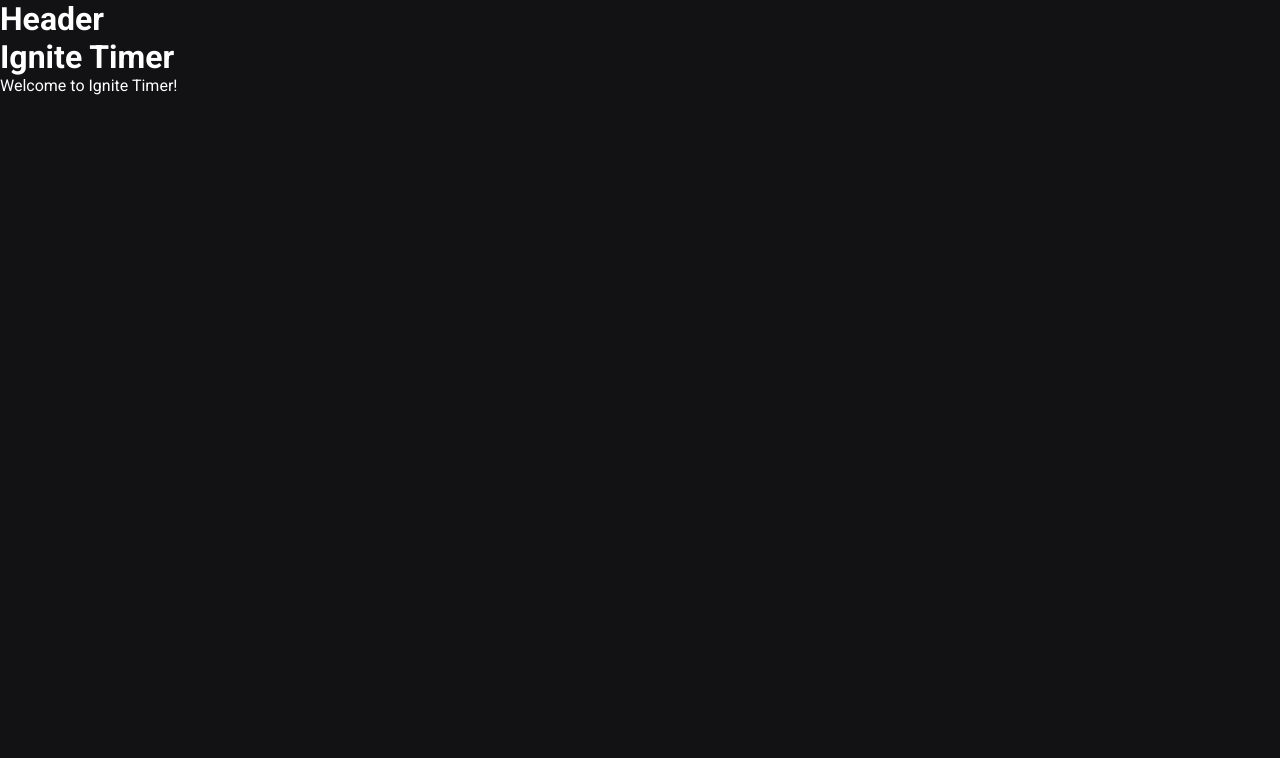
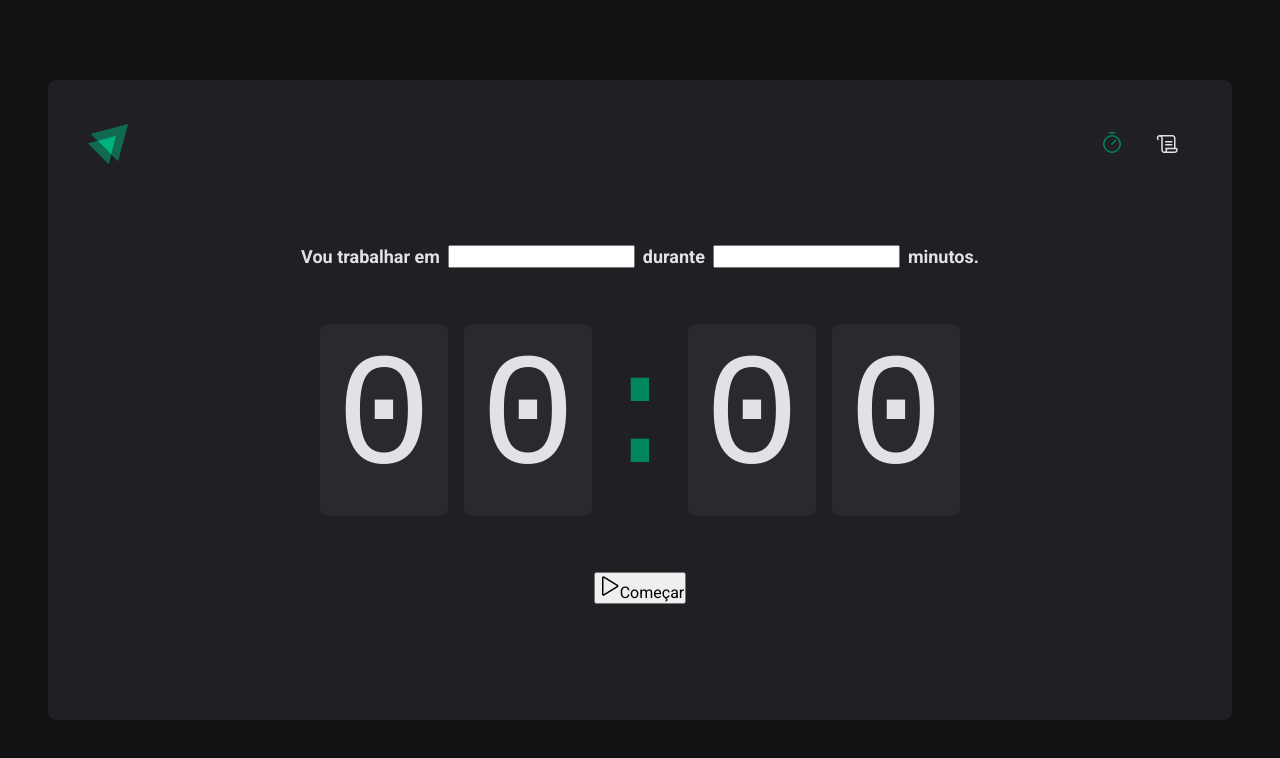
Before and after one commit to Orlandovpjunior/aprofundando_hooks, a React (Vite) app in the folder ignite-timer/: page / in a window 1280 px wide. Shown: the top 758 px of the page. Built offline with nearby package versions, Linux system fonts and the light colour scheme.

Commit message:
style: estilização da home

```diff
--- a/ignite-timer/package.json
+++ b/ignite-timer/package.json
@@ -10,6 +10,7 @@
     "preview": "vite preview"
   },
   "dependencies": {
+    "phosphor-react": "^1.4.1",
     "react": "^19.0.0",
     "react-dom": "^19.0.0",
     "react-router-dom": "^7.5.1",
--- a/ignite-timer/src/components/Header.tsx
+++ /dev/null
@@ -1,7 +0,0 @@
-export function Header() {
-  return (
-    <header>
-      <h1>Header</h1>
-    </header>
-  );
-}
--- /dev/null
+++ b/ignite-timer/src/components/Header/index.tsx
@@ -0,0 +1,21 @@
+import { HeaderContainer } from './styles';
+import logoIgnite from '../../assets/Logo.svg';
+import { Scroll, Timer } from 'phosphor-react';
+import { NavLink } from 'react-router-dom';
+
+
+export function Header() {
+  return (
+    <HeaderContainer>
+      <img src={logoIgnite} alt=''/>
+      <nav>
+        <NavLink to="/" title='Timer'>
+          <Timer size={24}/>
+        </NavLink>
+        <NavLink to="/history" title='Histórico'>
+          <Scroll size={24}/>
+        </NavLink>
+      </nav>
+    </HeaderContainer>
+  );
+}
--- /dev/null
+++ b/ignite-timer/src/components/Header/styles.ts
@@ -0,0 +1,32 @@
+import styled from "styled-components";
+
+export const HeaderContainer = styled.header`
+    display: flex;
+    align-items: center;
+    justify-content: space-between;
+
+    nav{
+        display: flex;
+        gap: 0.5rem;
+
+        a{
+            width: 3rem;
+            height: 3rem;
+            display: flex;
+            justify-content:center;
+            align-items: center;
+
+            color: ${(props) => props.theme["gray-100"]};
+            border-top: 3px solid transparent;
+            border-bottom: 3px solid transparent;
+
+            &:hover{
+                border-bottom: 3px solid ${(props) => props.theme["green-500"]};
+            }
+
+            &.active{
+                color: ${(props) => props.theme["green-500"]};
+            }
+        }
+    }
+`;
--- a/ignite-timer/src/layouts/DefaultLayout.tsx
+++ b/ignite-timer/src/layouts/DefaultLayout/index.tsx
@@ -1,11 +1,12 @@
 import { Outlet } from "react-router-dom";
-import { Header } from "../components/Header";
+import { Header } from "../../components/Header";
+import { LayoutContainer } from "./styles";
 
 export default function DefaultLayout() {
     return (
-        <div>
+        <LayoutContainer>
             <Header />
             <Outlet />
-        </div>
+        </LayoutContainer>
     );
 }
--- /dev/null
+++ b/ignite-timer/src/layouts/DefaultLayout/styles.ts
@@ -0,0 +1,12 @@
+import styled from "styled-components";
+
+export const LayoutContainer = styled.div`
+    max-width: 74rem;
+    height: calc(100vh - 10rem);
+    margin: 5rem auto;
+    padding: 2.5rem;
+    background: ${(props) => props.theme["gray-800"]};
+    border-radius: 8px;
+    display: flex;
+    flex-direction: column;
+`
--- a/ignite-timer/src/pages/Home.tsx
+++ /dev/null
@@ -1,10 +0,0 @@
-
-
-export function Home() {
-    return (
-        <div>
-            <h1>Ignite Timer</h1>
-            <p>Welcome to Ignite Timer!</p>
-        </div>
-    );
-}
--- /dev/null
+++ b/ignite-timer/src/pages/Home/index.tsx
@@ -0,0 +1,31 @@
+import { Play } from "phosphor-react";
+import { CountdownContainer, FormContainer, HomeContainer, Separator } from "./styles";
+
+
+export function Home() {
+    return (
+        <HomeContainer>
+            <form action="task">
+                <FormContainer>
+                    <label htmlFor="">Vou trabalhar em</label>
+                    <input id="task" />
+                    <label htmlFor="">durante</label>
+                    <input type="number" id="minutesAmount" />
+                    <span>minutos.</span>
+                </FormContainer>
+
+                <CountdownContainer>
+                    <span>0</span>
+                    <span>0</span>
+                    <Separator>:</Separator>
+                    <span>0</span>
+                    <span>0</span>
+                </CountdownContainer>
+                <button type="submit">
+                    <Play size={24} />
+                    Começar
+                </button>
+            </form>
+        </HomeContainer>
+    );
+}
--- /dev/null
+++ b/ignite-timer/src/pages/Home/styles.ts
@@ -0,0 +1,53 @@
+import styled from "styled-components";
+
+export const HomeContainer = styled.main`
+    flex: 1;
+    display: flex;
+    flex-direction: column;
+    align-items: center;
+    justify-content: center;
+
+    form{
+        display:flex;
+        flex-direction: column;
+        align-items: center;
+        gap: 3.5rem;
+    }
+`;
+
+export const CountdownContainer = styled.div`
+    font-family: "Roboto Mono", monospace;
+    font-size: 10rem;
+    line-height: 8rem;
+    color: ${(props) => props.theme["gray-100"]};
+    display: flex;
+    gap: 1rem;
+
+    span{
+        background: ${(props) => props.theme["gray-700"]};
+        padding: 2rem 1rem;
+        border-radius: 8px;
+    }
+`;
+
+export const Separator = styled.div`
+    padding: 2rem 0;
+    color: ${(props) => props.theme["green-500"]};
+    width: 4rem;
+    overflow: hidden;
+    display: flex;
+    justify-content: center;
+`;
+
+
+export const FormContainer = styled.div`
+    width: 100%;
+    display: flex;
+    align-items: center;
+    justify-content: center;
+    gap: 0.5rem;
+    color: ${(props) => props.theme["gray-100"]};
+    font-size: 1.125rem;
+    font-weight: bold;
+    flex-wrap: wrap;
+`;
--- a/ignite-timer/src/styles/global.ts
+++ b/ignite-timer/src/styles/global.ts
@@ -15,6 +15,7 @@
     body{
         background: ${props => props.theme["gray-900"]};
         color: ${props => props.theme.white};
+        -webkit-font-smoothing: antialiased;
     }
 
     body, input, textarea, button{
```
Also changed, not shown: ignite-timer/src/assets/Logo.svg (added), 1 other file (tests, documents, lock files or other folders).
